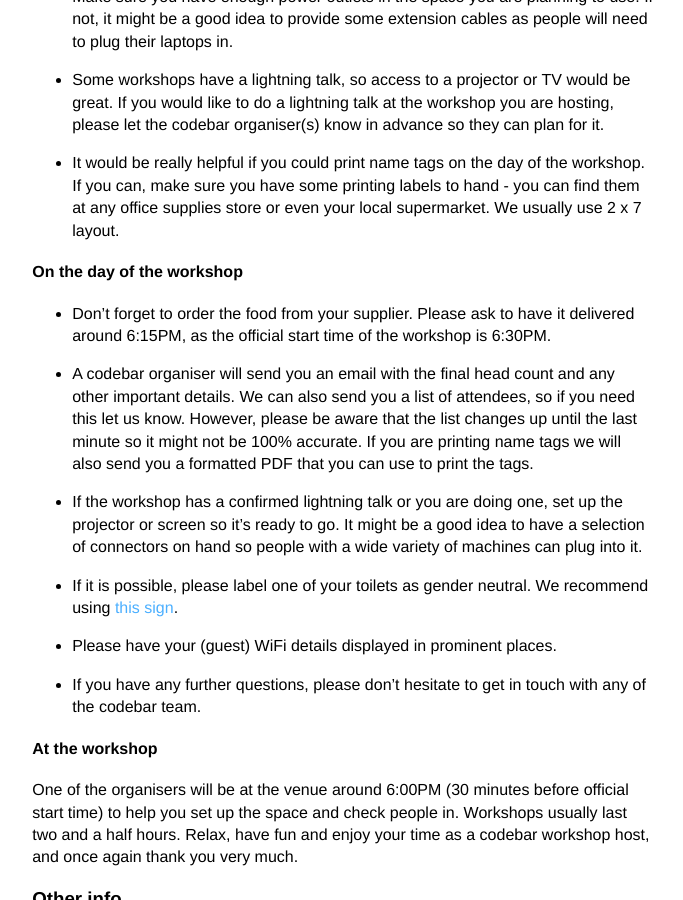
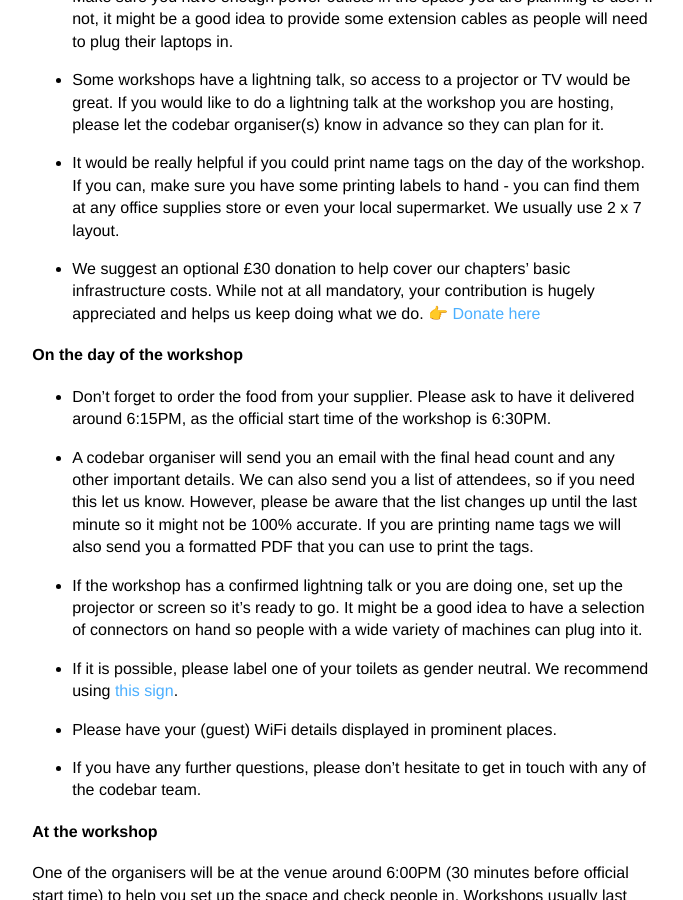
Before and after one commit to codebar/manual, a Jekyll site: the page built from _posts/2015-03-26-host-guide.md, in a window 1280 px wide and 900 px high, scrolled down 918 px. Shown: the whole window, without its empty margins (430-1113 px from the left). Built offline with Jekyll 4.4.1, drawn with Linux system fonts in a browser that asks for light colours; nearby versions of some CDN libraries.

Commit message:
Add suggested donation info and enthuse donation link

```diff
--- a/_posts/2015-03-26-host-guide.md
+++ b/_posts/2015-03-26-host-guide.md
@@ -28,6 +28,8 @@ So you've decided to become a sponsor and host a codebar workshop? Awesome, than
 
 - It would be really helpful if you could print name tags on the day of the workshop. If you can, make sure you have some printing labels to hand - you can find them at any office supplies store or even your local supermarket. We usually use 2 x 7 layout.
 
+- We suggest an optional £30 donation to help cover our chapters' basic infrastructure costs. While not at all mandatory, your contribution is hugely appreciated and helps us keep doing what we do.
+[👉 Donate here ](https://codebar.enthuse.com/donate#!/)
 
 #### On the day of the workshop
 
```
